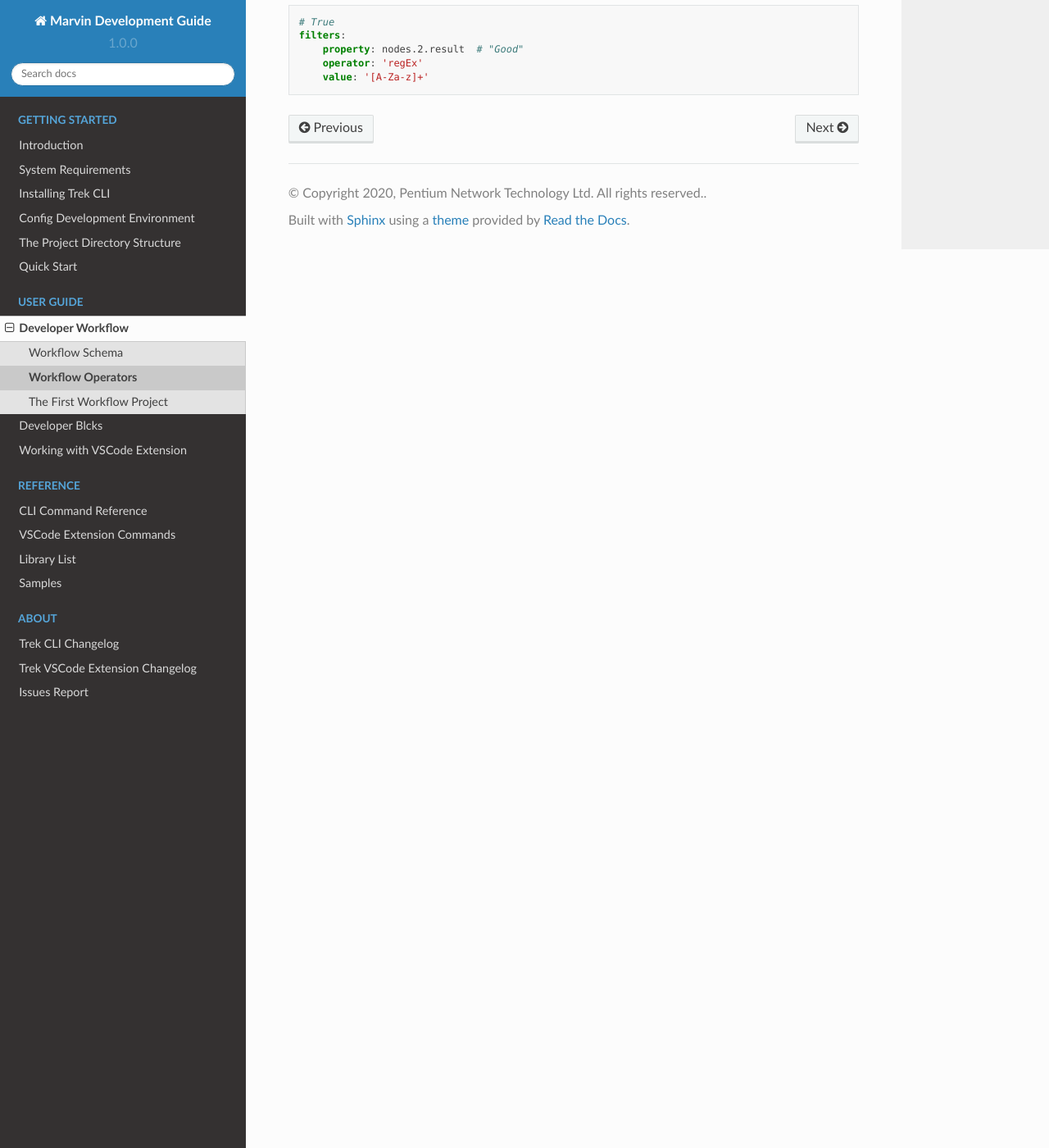
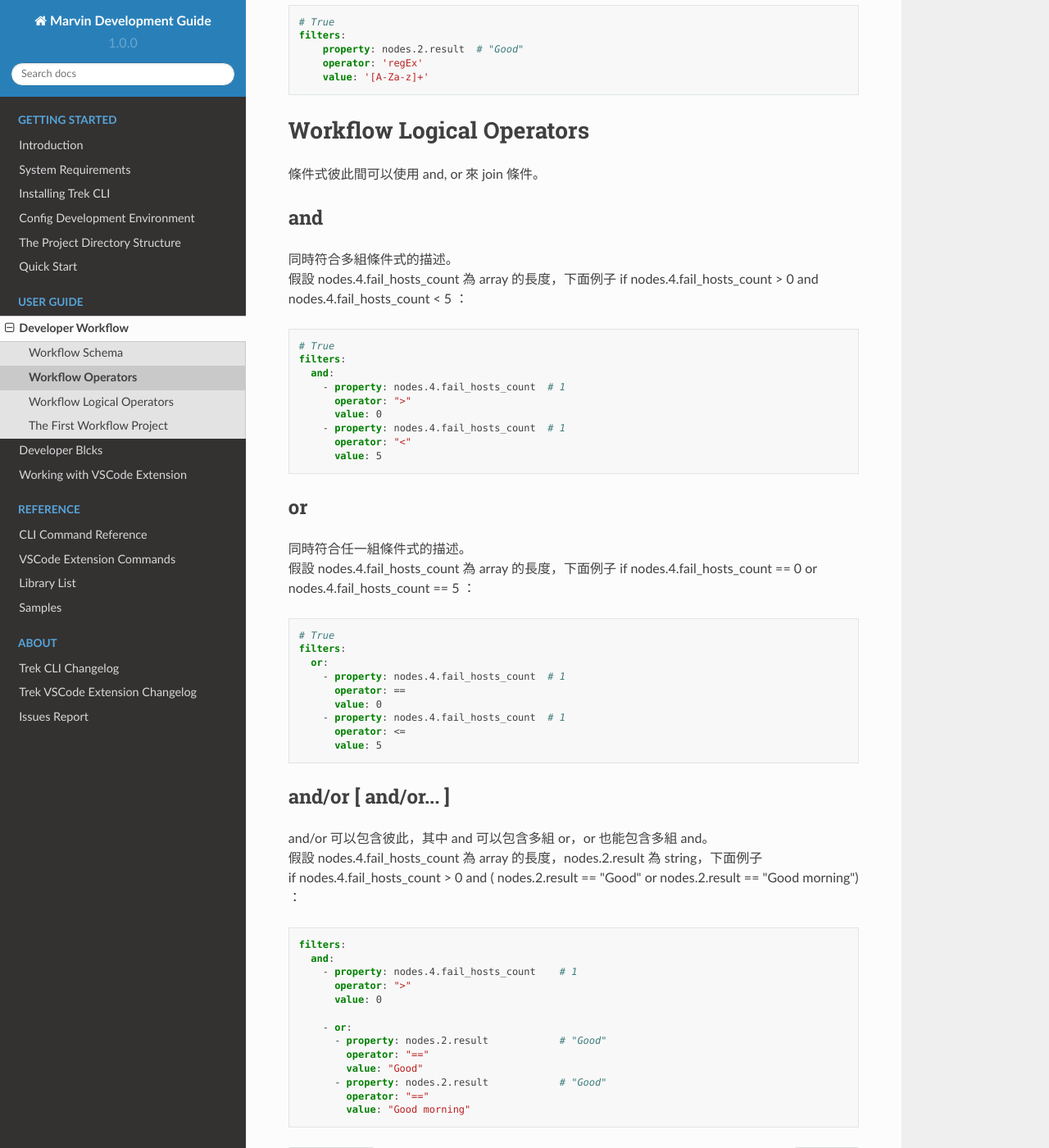
Before and after one commit to pnetwork/core.trek.doc, a Sphinx documentation site: the page built from source/workflow/conditional.rst, in a window 1280 px wide and 1400 px high, scrolled down 6019 px. Shown: the whole window at 82% size. Built offline with Sphinx 7.4.7 and the Read the Docs theme 2.0.0, drawn with Linux system fonts in a browser that asks for light colours; pages that are not in the unit, such as notebooks, are missing from menus.

Commit message:
feature: add Workflow Logical Operators

```diff
--- a/source/workflow/conditional.rst
+++ b/source/workflow/conditional.rst
@@ -305,6 +305,70 @@ regEx
 
 
 
+Workflow Logical Operators
+-----------------------------------
+| 條件式彼此間可以使用 and, or 來 join 條件。
+
+and
+###########################
+| 同時符合多組條件式的描述。
+| 假設 |a_len| 為 array 的長度，下面例子 if |a_len| > 0 and |a_len| < 5 ：
+
+.. code-block:: yaml
+
+    # True
+    filters:
+      and:
+        - property: nodes.4.fail_hosts_count  # 1
+          operator: ">"
+          value: 0
+        - property: nodes.4.fail_hosts_count  # 1
+          operator: "<"
+          value: 5
+
+
+or
+###########################
+| 同時符合任一組條件式的描述。
+| 假設 |a_len| 為 array 的長度，下面例子 if |a_len| == 0 or |a_len| == 5 ：
+
+.. code-block:: yaml
+
+    # True
+    filters:
+      or:
+        - property: nodes.4.fail_hosts_count  # 1
+          operator: ==
+          value: 0
+        - property: nodes.4.fail_hosts_count  # 1
+          operator: <=
+          value: 5
+
+and/or [ and/or... ]
+###########################
+| and/or 可以包含彼此，其中 and 可以包含多組 or，or 也能包含多組 and。
+| 假設 |a_len| 為 array 的長度，|a_str| 為 string，下面例子
+| if |a_len| > 0 and ( |a_str| == |b_str| or |a_str| == "Good morning") ：
+
+.. code-block:: yaml
+
+    filters:
+      and:
+        - property: nodes.4.fail_hosts_count    # 1
+          operator: ">"
+          value: 0
+
+        - or:
+          - property: nodes.2.result            # "Good"
+            operator: "=="
+            value: "Good"
+          - property: nodes.2.result            # "Good"
+            operator: "=="
+            value: "Good morning"
+
+
+
+
 .. |a_len| replace:: nodes.4.fail_hosts_count
 .. |a| replace:: nodes.4.fail_hosts
 .. |a_str| replace:: nodes.2.result
```
Also changed, not shown: 3 other files.
